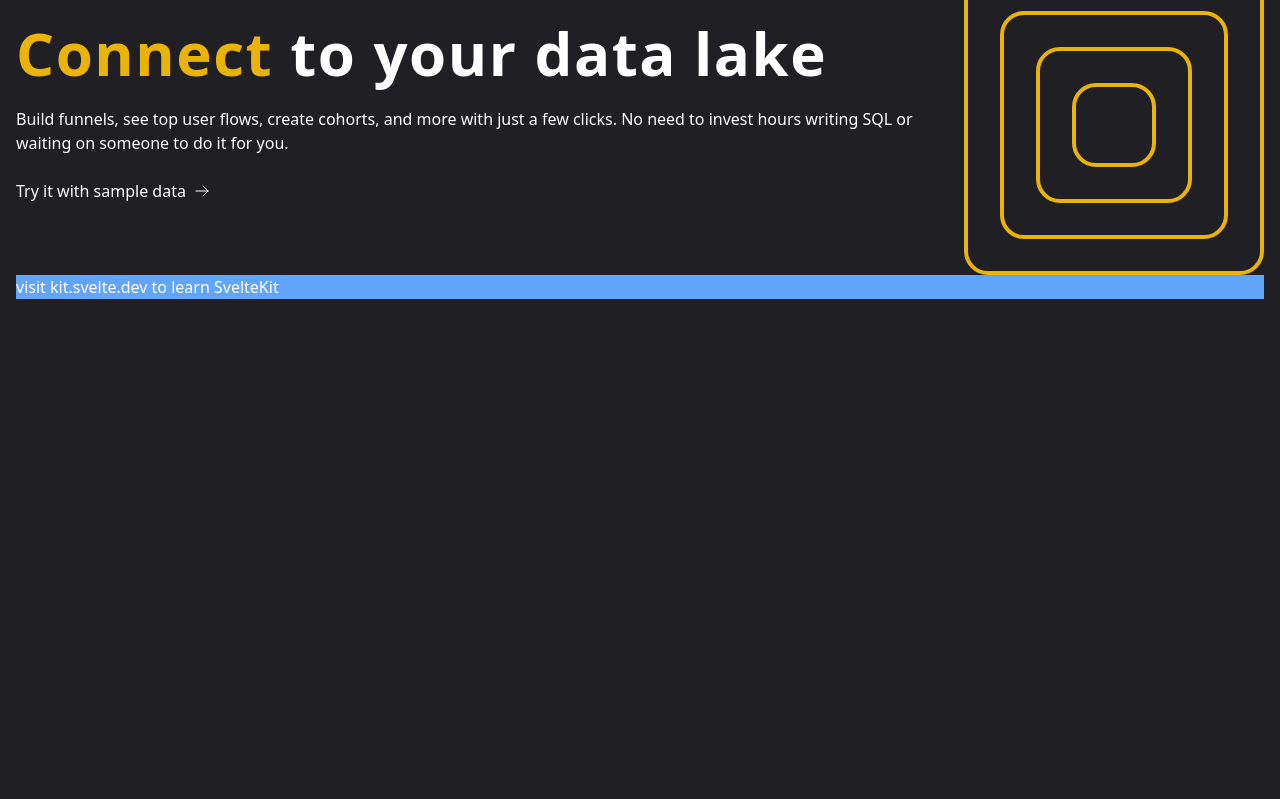
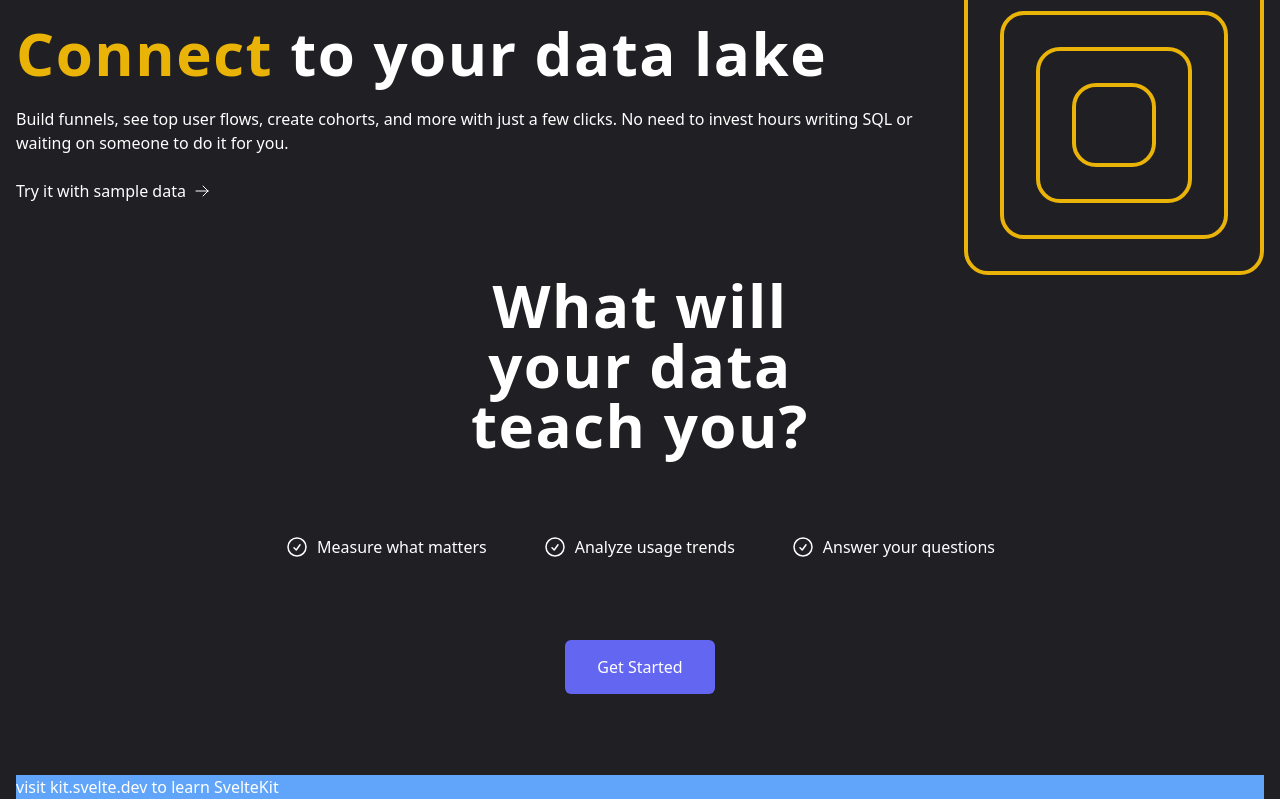
Before and after one commit to Edweis/pastel, a SvelteKit app: page / in a window 1280 px wide. Shown: the part 3907-4706 px from the top of the page. Before the commit the page ends 4206 px from the top, so only its background shows below. Built offline with nearby package versions, Linux system fonts and the light colour scheme.

Commit message:
next section;

```diff
--- /dev/null
+++ b/src/lib/icons/check-circle.svelte
@@ -0,0 +1,3 @@
+<svg xmlns="http://www.w3.org/2000/svg" fill="none" viewBox="0 0 24 24" stroke-width="1.5" stroke="currentColor" class="w-6 h-6">
+  <path stroke-linecap="round" stroke-linejoin="round" d="M9 12.75L11.25 15 15 9.75M21 12a9 9 0 11-18 0 9 9 0 0118 0z" />
+</svg>
--- a/src/routes/+page.svelte
+++ b/src/routes/+page.svelte
@@ -2,6 +2,7 @@
   import ImagePlaceholder from "$lib/components/ImagePlaceholder.svelte";
   import Observer from "$lib/components/Observer.svelte";
   import Bulb from "$lib/icons/bulb.svelte";
+  import CheckCircle from "$lib/icons/check-circle.svelte";
   import ArrowRight from "$lib/icons/right-arrow.svelte";
   import cn from "classnames";
 
@@ -199,3 +200,21 @@
     </div>
   </div>
 </section>
+
+<section>
+  <h2 class="mx-auto max-w-md text-center text-6xl font-semibold tracking-wide">
+    What will your data teach you?
+  </h2>
+  <ul class="mt-20 flex justify-center gap-14">
+    <li class="flex gap-2"><CheckCircle />Measure what matters</li>
+    <li class="flex gap-2"><CheckCircle />Analyze usage trends</li>
+    <li class="flex gap-2"><CheckCircle />Answer your questions</li>
+  </ul>
+  <div class="my-24 text-center">
+    <a
+      href="#"
+      class="rounded-md bg-indigo-500 px-8 py-4 transition-all hover:bg-indigo-300"
+      >Get Started</a
+    >
+  </div>
+</section>
```
